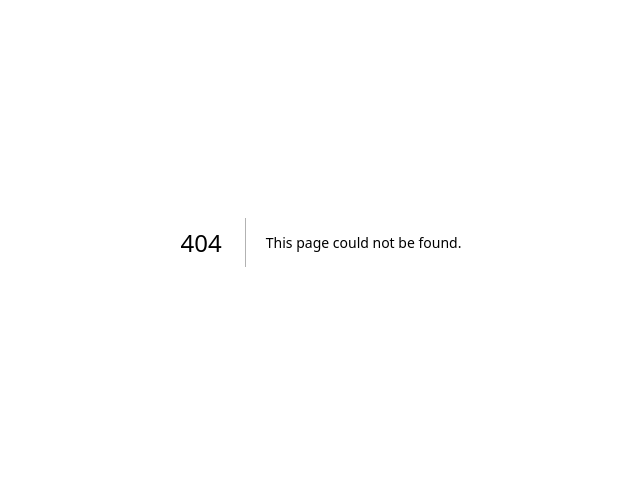
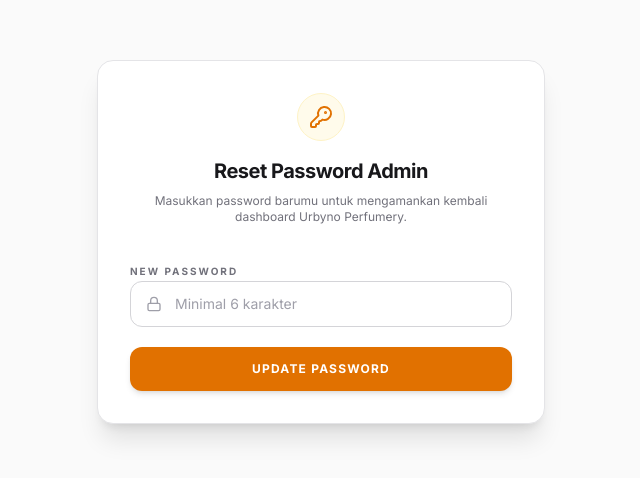
Before and after one commit to fauzanario/Urbyno-Perfumery, a Next.js app: page /admin/passwordreset in a window 1280 px wide. Before the commit this address had no page. Shown: the part 158-636 px from the top of the page, without its empty margins (319-959 px from the left). Built offline with nearby package versions, Linux system fonts and the light colour scheme; no server answers.

Commit message:
add password reset page

```diff
--- /dev/null
+++ b/app/admin/passwordreset/page.tsx
@@ -0,0 +1,75 @@
+"use client";
+import { useState } from "react";
+import { createBrowserClient } from '@supabase/ssr';
+import { useRouter } from "next/navigation";
+import { Lock, Loader2, KeyRound } from "lucide-react";
+
+export default function UpdatePasswordPage() {
+  const [password, setPassword] = useState("");
+  const [isLoading, setIsLoading] = useState(false);
+  const router = useRouter();
+
+  const supabase = createBrowserClient(
+    process.env.NEXT_PUBLIC_SUPABASE_URL!,
+    process.env.NEXT_PUBLIC_SUPABASE_ANON_KEY!
+  );
+
+  // Supabase otomatis membaca token rahasia dari URL dan menyimpannya di background.
+  // Kita tinggal menjalankan fungsi updateUser ini:
+  const handleUpdate = async (e: React.FormEvent) => {
+    e.preventDefault();
+    setIsLoading(true);
+
+    try {
+      const { error } = await supabase.auth.updateUser({ password });
+      if (error) throw error;
+
+      alert("Password berhasil diperbarui! Silakan login kembali.");
+      router.push("/admin/login");
+    } catch (error: any) {
+      alert("Gagal mereset password: " + error.message);
+    } finally {
+      setIsLoading(false);
+    }
+  };
+
+  return (
+    <div className="min-h-screen flex items-center justify-center bg-zinc-50 p-4">
+      <div className="bg-white border border-zinc-200 p-8 rounded-2xl w-full max-w-md shadow-xl">
+        <div className="flex flex-col items-center mb-8">
+          <div className="w-12 h-12 bg-amber-50 text-amber-600 rounded-full flex items-center justify-center mb-4 border border-amber-100">
+            <KeyRound className="w-6 h-6" />
+          </div>
+          <h1 className="text-xl font-bold text-zinc-900 tracking-tight">Reset Password Admin</h1>
+          <p className="text-xs text-zinc-500 mt-2 text-center">Masukkan password barumu untuk mengamankan kembali dashboard Urbyno Perfumery.</p>
+        </div>
+
+        <form onSubmit={handleUpdate} className="space-y-5">
+          <div className="space-y-2">
+            <label className="text-[10px] font-bold uppercase tracking-[0.2em] text-zinc-500">New Password</label>
+            <div className="relative">
+              <Lock className="absolute left-4 top-1/2 -translate-y-1/2 w-4 h-4 text-zinc-400" />
+              <input
+                type="password"
+                value={password}
+                onChange={(e) => setPassword(e.target.value)}
+                required
+                minLength={6}
+                className="w-full bg-white border border-zinc-300 text-zinc-900 rounded-xl pl-11 pr-4 py-3 text-sm focus:outline-none focus:border-amber-500 focus:ring-1 focus:ring-amber-500 transition-all placeholder:text-zinc-400"
+                placeholder="Minimal 6 karakter"
+              />
+            </div>
+          </div>
+
+          <button
+            type="submit"
+            disabled={isLoading}
+            className="w-full bg-amber-600 hover:bg-amber-700 text-white py-3.5 rounded-xl text-xs font-bold uppercase tracking-widest shadow-md transition-all flex items-center justify-center gap-2 disabled:opacity-50"
+          >
+            {isLoading ? <Loader2 className="w-4 h-4 animate-spin" /> : "Update Password"}
+          </button>
+        </form>
+      </div>
+    </div>
+  );
+}
```
